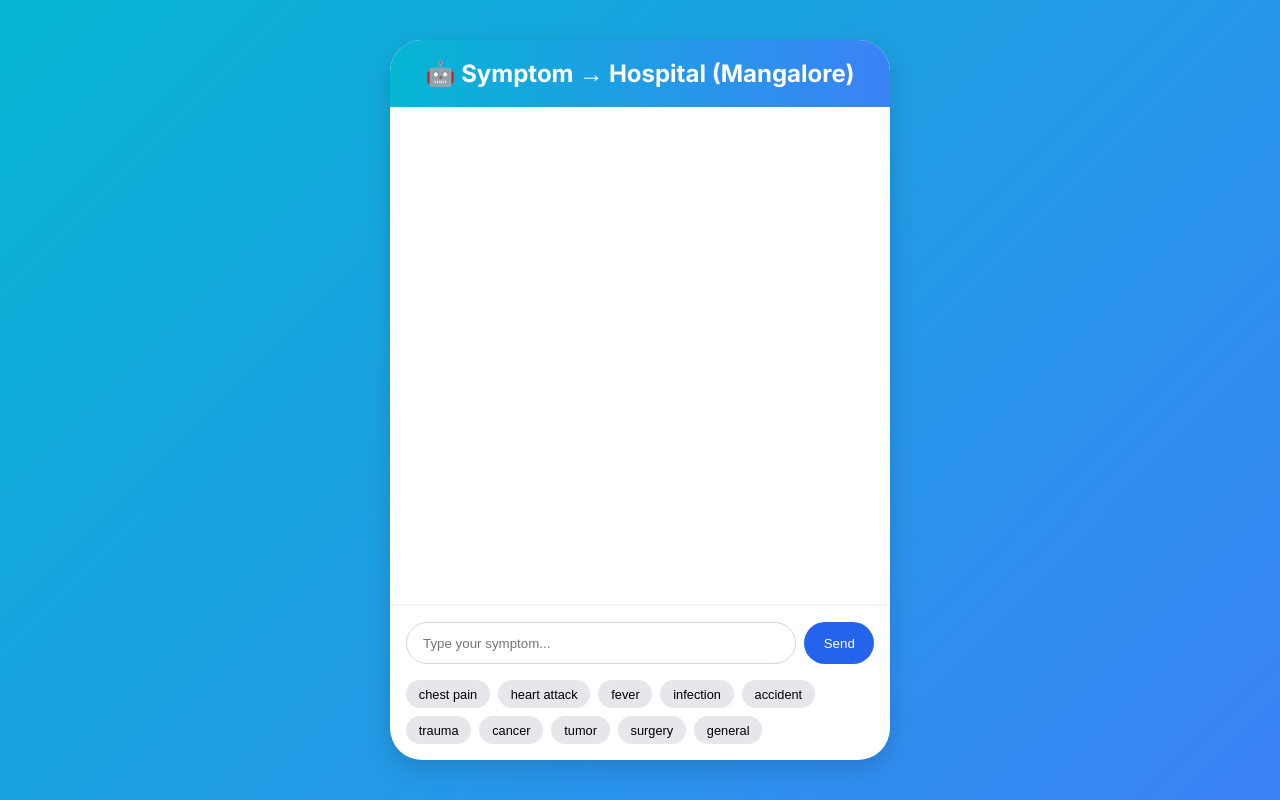
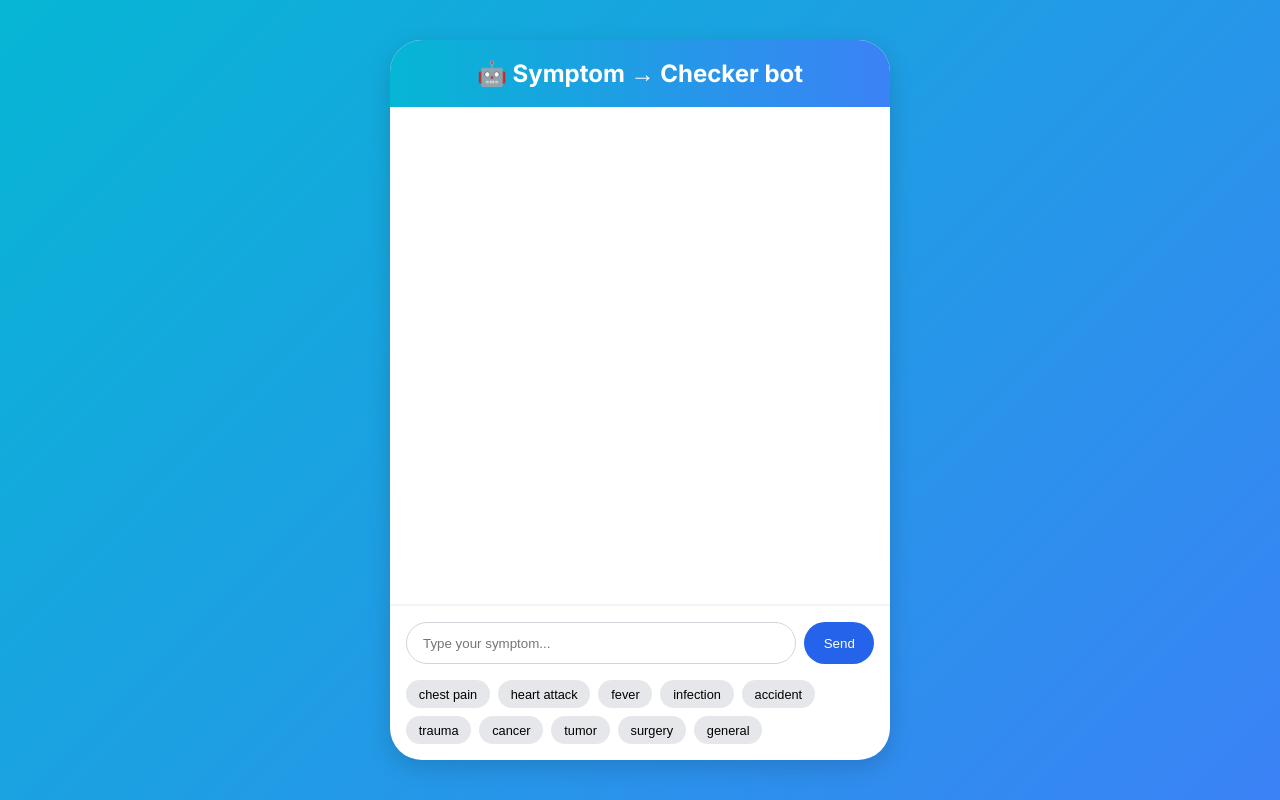
Before and after one commit to Vikasbantwal/-Symptom-checker-bot, a website: page frontend/index.html in a window 1280 px wide. Drawn offline with Linux system fonts and the light colour scheme.

```diff
--- a/frontend/index.html
+++ b/frontend/index.html
@@ -3,12 +3,12 @@
 <head>
   <meta charset="UTF-8" />
   <meta name="viewport" content="width=device-width, initial-scale=1.0" />
-  <title>🤖 Symptom → Hospital (Mangalore)</title>
+  <title>🤖 Symptom → Hospital </title>
   <link rel="stylesheet" href="style.css" />
 </head>
 <body>
   <div class="chat-container">
-    <header>🤖 Symptom → Hospital (Mangalore)</header>
+    <header>🤖 Symptom → Checker bot</header>
 
     <div id="messages" class="chat-box"></div>
 
```
